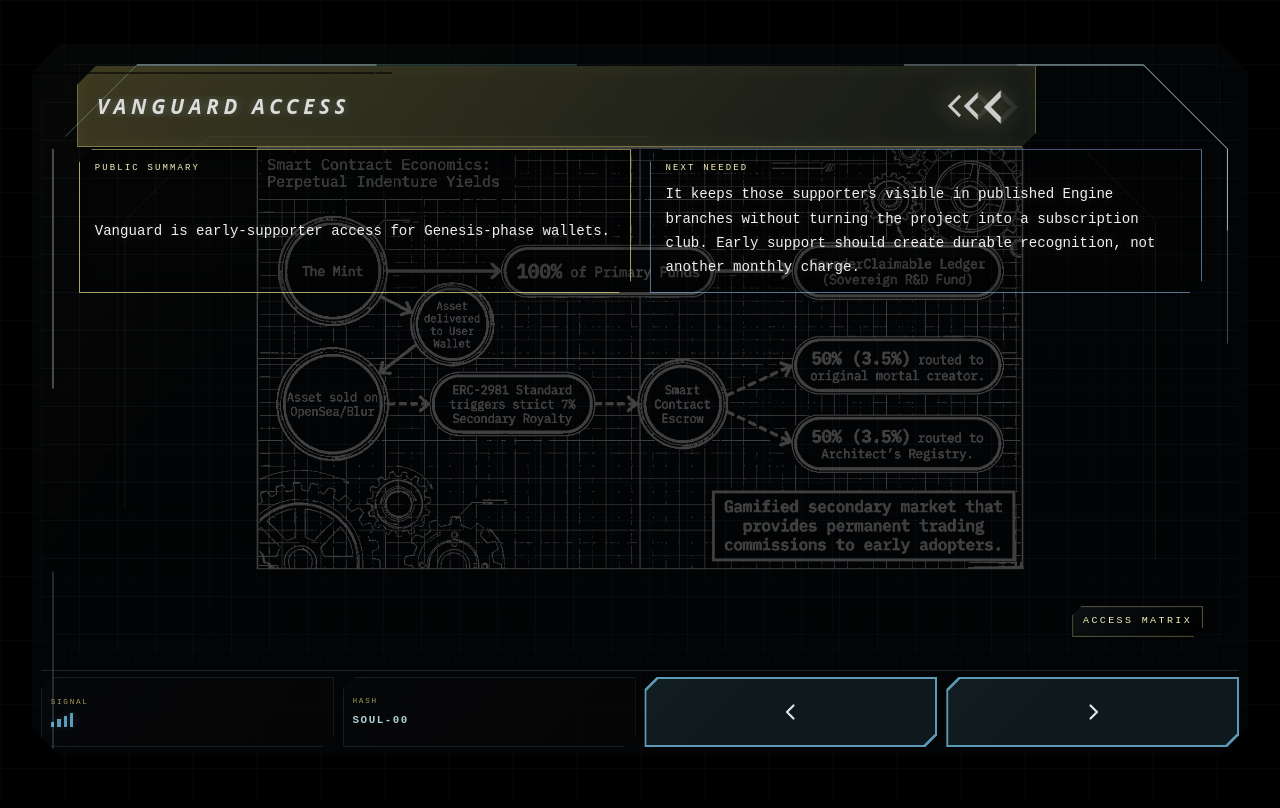
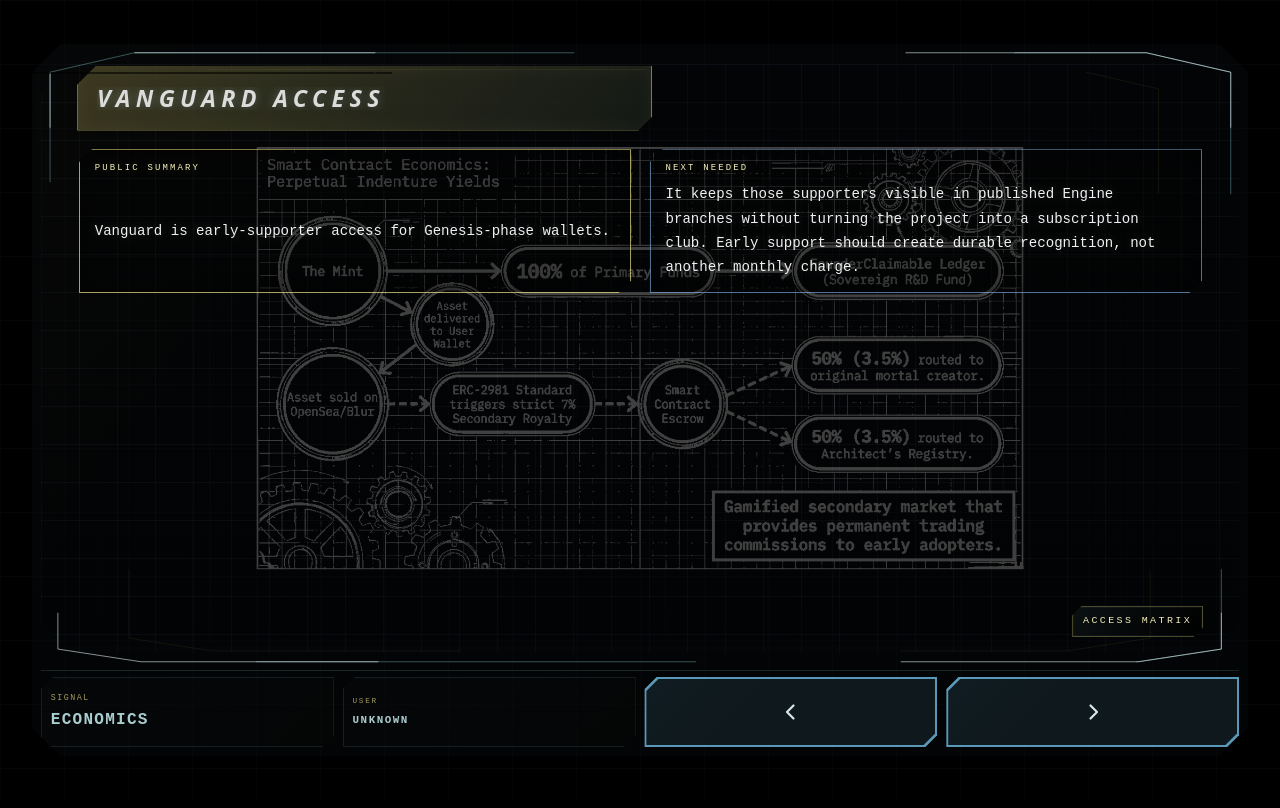
Before and after one commit to 477heat/sovereign-portal, a Next.js app: page /economics in a window 1280 px wide. Shown: the top 808 px of the page. Built offline with nearby package versions, Linux system fonts and the light colour scheme.

Commit message:
Fix command frame split clip and attach bottom decorative lines to dock

```diff
--- a/components/command/CommandConsoleDock.tsx
+++ b/components/command/CommandConsoleDock.tsx
@@ -1,4 +1,50 @@
 "use client";
+
+import { usePathname } from "next/navigation";
+
+const PAGE_LABELS_BY_PATH: Record<string, string> = {
+  "/": "Home",
+  "/vanguard": "Vanguard",
+  "/engine": "Engine",
+  "/whitepaper": "Whitepaper",
+  "/economics": "Economics",
+  "/portal": "Portal",
+  "/artifact": "Artifact",
+  "/developer": "Developer",
+  "/transporter": "Transporter",
+  "/coinbase": "Coinbase Base Listing",
+  "/admin": "Admin",
+  "/admin/operations": "Admin Operations",
+  "/admin/open-decisions": "Open Decisions",
+  "/admin/token-inspector": "Token Inspector",
+};
+
+function getCurrentPageLabel(pathname: string): string {
+  if (Object.prototype.hasOwnProperty.call(PAGE_LABELS_BY_PATH, pathname)) {
+    return PAGE_LABELS_BY_PATH[pathname];
+  }
+
+  if (pathname.startsWith("/admin/")) {
+    const slug = pathname
+      .replace(/^\/admin\//, "")
+      .split("/")[0]
+      .replace(/-/g, " ");
+    const pretty = slug
+      ? slug.charAt(0).toUpperCase() + slug.slice(1)
+      : "Admin";
+    return `Admin ${pretty}`;
+  }
+
+  const slug = pathname.replace(/^\//, "").split("/")[0];
+  if (!slug) {
+    return "Unknown Page";
+  }
+
+  return slug
+    .split("-")
+    .map((part) => part.charAt(0).toUpperCase() + part.slice(1))
+    .join(" ");
+}
 
 type CommandConsoleDockProps = {
   onCycle: (direction: "next" | "previous") => void;
@@ -11,20 +57,45 @@ export function CommandConsoleDock({
   panelCount,
   pendingActionId,
 }: CommandConsoleDockProps) {
+  const pathname = usePathname();
+  const currentPageLabel = getCurrentPageLabel(pathname);
+
   return (
     <div className="command-room__console-dock">
-      <div className="command-room__console-dock-cell command-room__console-dock-module command-room__console-dock-module--signal">
+      <svg
+        aria-hidden="true"
+        className="command-room__console-frame-rails command-room__console-frame-rails--bottom"
+        focusable="false"
+        preserveAspectRatio="none"
+        viewBox="0 0 100 100"
+      >
+        <defs>
+          <clipPath id="command-console-bottom-frame-clip">
+            <rect x="0" y="48" width="100" height="52" />
+          </clipPath>
+        </defs>
+        <g clipPath="url(#command-console-bottom-frame-clip)">
+          <path
+            className="command-room__console-frame-rail command-room__console-frame-rail--outer"
+            d="M8 1 H92 L99 8 V92 L92 99 H8 L1 92 V8 Z"
+          />
+          <path
+            className="command-room__console-frame-rail command-room__console-frame-rail--inner"
+            d="M14 7 H86 L93 14 V86 L86 93 H14 L7 86 V14 Z"
+          />
+          <path
+            className="command-room__console-frame-corner"
+            d="M8 1 H28 M1 8 V28 M72 1 H92 L99 8 V28 M99 72 V92 L92 99 H72 M28 99 H8 L1 92 V72"
+          />
+        </g>
+      </svg>
+      <div className="command-room__console-dock-cell command-room__console-dock-module command-room__console-dock-module--current-page">
         <span>Signal</span>
-        <div aria-hidden="true" className="command-room__signal-bars">
-          <i />
-          <i />
-          <i />
-          <i />
-        </div>
+        <strong title={currentPageLabel}>{currentPageLabel}</strong>
       </div>
       <div className="command-room__console-dock-cell command-room__console-dock-module">
-        <span>Hash</span>
-        <strong>SOUL-00</strong>
+        <span>User</span>
+        <strong>unknown</strong>
       </div>
       <button
         aria-label="Previous console panel"
--- a/components/command/CommandDrawerTab.tsx
+++ b/components/command/CommandDrawerTab.tsx
@@ -1,9 +1,4 @@
 "use client";
-
-import { useSyncExternalStore } from "react";
-
-const COMMAND_TITLE_TAB_USED_KEY = "sovereign-command-title-tab-used";
-const COMMAND_TITLE_TAB_USED_EVENT = "sovereign-command-title-tab-used-change";
 
 type CommandDrawerTabProps = {
   drawerContentId: string;
@@ -15,24 +10,6 @@ type CommandDrawerTabProps = {
   pendingActionId: string | null;
 };
 
-function getTitleTabUsedSnapshot() {
-  return window.localStorage.getItem(COMMAND_TITLE_TAB_USED_KEY) === "true";
-}
-
-function getTitleTabUsedServerSnapshot() {
-  return false;
-}
-
-function subscribeTitleTabUsed(onStoreChange: () => void) {
-  window.addEventListener("storage", onStoreChange);
-  window.addEventListener(COMMAND_TITLE_TAB_USED_EVENT, onStoreChange);
-
-  return () => {
-    window.removeEventListener("storage", onStoreChange);
-    window.removeEventListener(COMMAND_TITLE_TAB_USED_EVENT, onStoreChange);
-  };
-}
-
 export function CommandDrawerTab({
   drawerContentId,
   drawerLabel,
@@ -42,20 +19,10 @@ export function CommandDrawerTab({
   onClick,
   pendingActionId,
 }: CommandDrawerTabProps) {
-  const titleTabUsed = useSyncExternalStore(
-    subscribeTitleTabUsed,
-    getTitleTabUsedSnapshot,
-    getTitleTabUsedServerSnapshot,
-  );
   const displayLabel = label ?? (drawerOpen ? "Stow" : "Deploy");
-  const shouldShowTitleCue = embedded && !drawerOpen && !titleTabUsed;
+  const shouldShowTitleCue = embedded && !drawerOpen;
 
   function handleClick() {
-    if (embedded && !titleTabUsed) {
-      window.localStorage.setItem(COMMAND_TITLE_TAB_USED_KEY, "true");
-      window.dispatchEvent(new Event(COMMAND_TITLE_TAB_USED_EVENT));
-    }
-
     onClick();
   }
 
--- a/components/command/CommandPageShell.tsx
+++ b/components/command/CommandPageShell.tsx
@@ -238,11 +238,17 @@ export function CommandPageShell({
           <section className="command-room__console-body">
             <svg
               aria-hidden="true"
-              className="command-room__console-frame-rails"
+              className="command-room__console-frame-rails command-room__console-frame-rails--top"
               focusable="false"
               preserveAspectRatio="none"
               viewBox="0 0 100 100"
             >
+              <defs>
+                <clipPath id="command-console-top-frame-clip">
+                  <rect x="0" y="0" width="100" height="52" />
+                </clipPath>
+              </defs>
+              <g clipPath="url(#command-console-top-frame-clip)">
                 <path
                   className="command-room__console-frame-rail command-room__console-frame-rail--outer"
                   d="M8 1 H92 L99 8 V92 L92 99 H8 L1 92 V8 Z"
@@ -255,6 +261,7 @@ export function CommandPageShell({
                   className="command-room__console-frame-corner"
                   d="M8 1 H28 M1 8 V28 M72 1 H92 L99 8 V28 M99 72 V92 L92 99 H72 M28 99 H8 L1 92 V72"
                 />
+              </g>
             </svg>
             <CommandConsoleScreen
               activePanel={activePanel}
```
Also changed, not shown: app/globals.css. Lines whose indentation alone changed are shown as unchanged.
